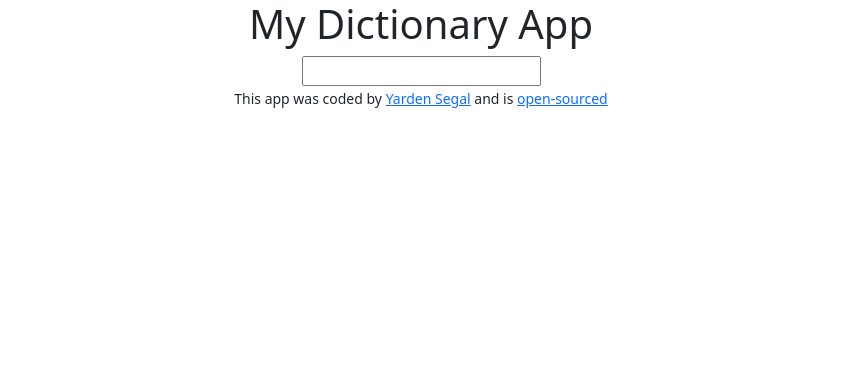
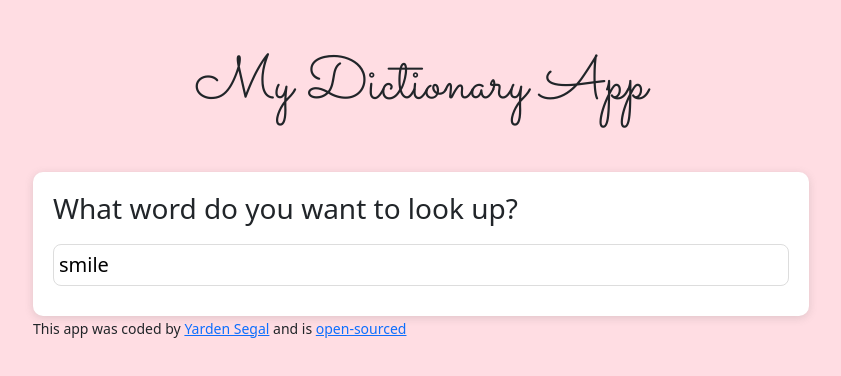
Before and after one commit to yardenSegal13/dictionary-app, a React (Create React App) app: page / in a window 1280 px wide. Shown: the top 376 px of the page, without its empty margins (219-1060 px from the left). Built offline with nearby package versions, Linux system fonts and the light colour scheme; no server answers.

Commit message:
Added a default search input and designed the initial styling

```diff
--- a/public/index.html
+++ b/public/index.html
@@ -8,7 +8,16 @@
       integrity="sha384-KK94CHFLLe+nY2dmCWGMq91rCGa5gtU4mk92HdvYe+M/SXH301p5ILy+dN9+nJOZ"
       crossorigin="anonymous"
     />
-
+    <link rel="preconnect" href="https://fonts.googleapis.com" />
+    <link rel="preconnect" href="https://fonts.gstatic.com" crossorigin />
+    <link
+      href="https://fonts.googleapis.com/css2?family=Sacramento&display=swap"
+      rel="stylesheet"
+    />
+    <script
+      src="https://kit.fontawesome.com/b926a88753.js"
+      crossorigin="anonymous"
+    ></script>
     <meta name="viewport" content="width=device-width, initial-scale=1" />
     <meta name="theme-color" content="#000000" />
     <meta
--- a/src/App.css
+++ b/src/App.css
@@ -1,8 +1,28 @@
-.App {
-  text-align: center;
+body {
+  background-color: rgb(255, 221, 227);
 }
 
-li {
-  list-style: none;
-  line-height: 2;
+.App {
+  max-width: 800px;
+  margin: 50px auto;
 }
+
+.App h1 {
+  font-family: "Sacramento", cursive;
+  font-size: 60px;
+  text-align: center;
+  margin: 50px 0;
+}
+
+audio {
+  max-width: 146px;
+  margin-top: 10px;
+}
+
+section {
+  background: white;
+  margin-top: 15px;
+  padding: 20px;
+  border-radius: 10px;
+  box-shadow: rgba(99, 99, 99, 0.2) 0px 2px 8px 0px;
+}
--- a/src/App.js
+++ b/src/App.js
@@ -6,7 +6,7 @@ function App() {
     <div className="App">
       <div className="container">
         <h1>My Dictionary App</h1>
-        <Dictionary />
+        <Dictionary defaultInput="smile" />
         <footer>
           <small>
             This app was coded by{" "}
--- a/src/Definitions.js
+++ b/src/Definitions.js
@@ -5,20 +5,18 @@ export default function Definitions(props) {
   return (
     <div>
       <h3>{props.meaning.partOfSpeech}</h3>
+
       {props.meaning.definitions.map(function (definition, index) {
         if (index < 3) {
           return (
-            <div key={index}>
-              <p>
-                <strong>Definition: </strong>
-                {definition.definition}
-              </p>
-              <p>
+            <div className="definitions" key={index}>
+              <span>• {definition.definition}</span>
+              <span>
                 <Examples examples={definition.example} />
-              </p>
-              <p>
+              </span>
+              <span>
                 <Synonyms synonyms={definition.synonyms} />
-              </p>
+              </span>
             </div>
           );
         } else {
--- /dev/null
+++ b/src/Dictionary.css
@@ -0,0 +1,12 @@
+.search-form h2 {
+  font-size: 28px;
+}
+
+.search-form input {
+  width: 100%;
+  border: 1px solid #ddd;
+  border-radius: 8px;
+  padding: 5px;
+  margin: 10px 0;
+  font-size: 20px;
+}
--- a/src/Dictionary.js
+++ b/src/Dictionary.js
@@ -1,30 +1,53 @@
 import { useState } from "react";
 import axios from "axios";
 import Meanings from "./Meanings";
+import "./Dictionary.css";
 
-export default function Dictionary() {
-  const [userInput, setUserInput] = useState(null);
+export default function Dictionary(props) {
+  const [userInput, setUserInput] = useState(props.defaultInput);
   const [inputResult, setInputResult] = useState(null);
+  const [loaded, setLoaded] = useState(false);
 
   function handleResponse(response) {
     setInputResult(response.data[0]);
   }
 
+  function load() {
+    setLoaded(true);
+  }
+
+  function search() {
+    let apiUrl = `https://api.dictionaryapi.dev/api/v2/entries/en/${userInput}`;
+    axios.get(apiUrl).then(handleResponse);
+  }
+
   function getValue(event) {
     event.preventDefault();
-    let apiUrl = `https://api.dictionaryapi.dev/api/v2/entries/en/${userInput}`;
-    axios.get(apiUrl).then(handleResponse);
+    search();
   }
 
   function handleInput(event) {
     event.preventDefault();
     setUserInput(event.target.value);
   }
-
-  return (
-    <form onSubmit={getValue}>
-      <input type="search" onChange={handleInput} />
-      <Meanings result={inputResult} />
-    </form>
-  );
+  if (loaded) {
+    return (
+      <div>
+        <section className="search-form">
+          <form onSubmit={getValue}>
+            <h2>What word do you want to look up?</h2>
+            <input
+              type="search"
+              onChange={handleInput}
+              defaultValue={props.defaultInput}
+            />
+          </form>
+        </section>
+        <Meanings result={inputResult} />
+      </div>
+    );
+  } else {
+    load();
+    search();
+  }
 }
--- a/src/Examples.js
+++ b/src/Examples.js
@@ -1,9 +1,9 @@
 export default function Examples(props) {
   if (props.examples) {
     return (
-      <div>
-        <strong>Example:</strong>
-        <em> {props.examples}</em>
+      <div className="examples">
+        <span className="examples-heading">Example: </span>
+        {props.examples}
       </div>
     );
   } else {
--- /dev/null
+++ b/src/Meaning.css
@@ -0,0 +1,22 @@
+.name-section h2 {
+  font-size: 40px;
+}
+
+.name-section h3 {
+  font-size: 22px;
+}
+
+.examples,
+.synonyms {
+  opacity: 0.7;
+  font-size: 14px;
+}
+
+.synonyms-heading,
+.examples-heading {
+  text-decoration: underline;
+}
+
+.definitions {
+  margin: 20px 0;
+}
--- a/src/Meanings.js
+++ b/src/Meanings.js
@@ -1,16 +1,21 @@
 import Definitions from "./Definitions";
 import Phonetics from "./Phonetics";
+import "./Meaning.css";
 
 export default function Meanings(props) {
   if (props.result) {
     return (
       <div>
-        <h2>{props.result.word}</h2>
-        <Phonetics phonetics={props.result.phonetics} />
+        <section className="name-section">
+          <h2>{props.result.word}</h2>
+          <Phonetics phonetics={props.result.phonetics} />
+        </section>
         {props.result.meanings.map(function (meaning, index) {
           return (
             <div key={index}>
-              <Definitions meaning={meaning} />
+              <section>
+                <Definitions meaning={meaning} />
+              </section>
             </div>
           );
         })}
--- a/src/Phonetics.js
+++ b/src/Phonetics.js
@@ -7,7 +7,7 @@ export default function Phonetics(props) {
         if (phonetic.text && phonetic.audio) {
           return (
             <div key={index}>
-              <h5>{phonetic.text.split("/").join("")}</h5>
+              <h3>{phonetic.text.split("/").join("")}</h3>
               <PhoneticsAudio audio={phonetic.audio} />
             </div>
           );
--- a/src/PhoneticsAudio.js
+++ b/src/PhoneticsAudio.js
@@ -1,9 +1,9 @@
 export default function PhoneticsAudio(props) {
   if (props.audio) {
     return (
-      <a href={props.audio} target="_blank" rel="noreferrer">
-        Listen
-      </a>
+      <span>
+        <audio src={props.audio} controls />
+      </span>
     );
   } else {
     return null;
--- a/src/Synonyms.js
+++ b/src/Synonyms.js
@@ -1,12 +1,12 @@
 export default function Synonyms(props) {
   if (props.synonyms.length) {
     return (
-      <ul>
-        <strong>Synonyms:</strong>
+      <div className="synonyms">
+        <span className="synonyms-heading">Synonyms: </span>
         {props.synonyms.map(function (synonym, index) {
-          return <li key={index}>{synonym}</li>;
+          return <span key={index}>{synonym}</span>;
         })}
-      </ul>
+      </div>
     );
   } else {
     return null;
```
